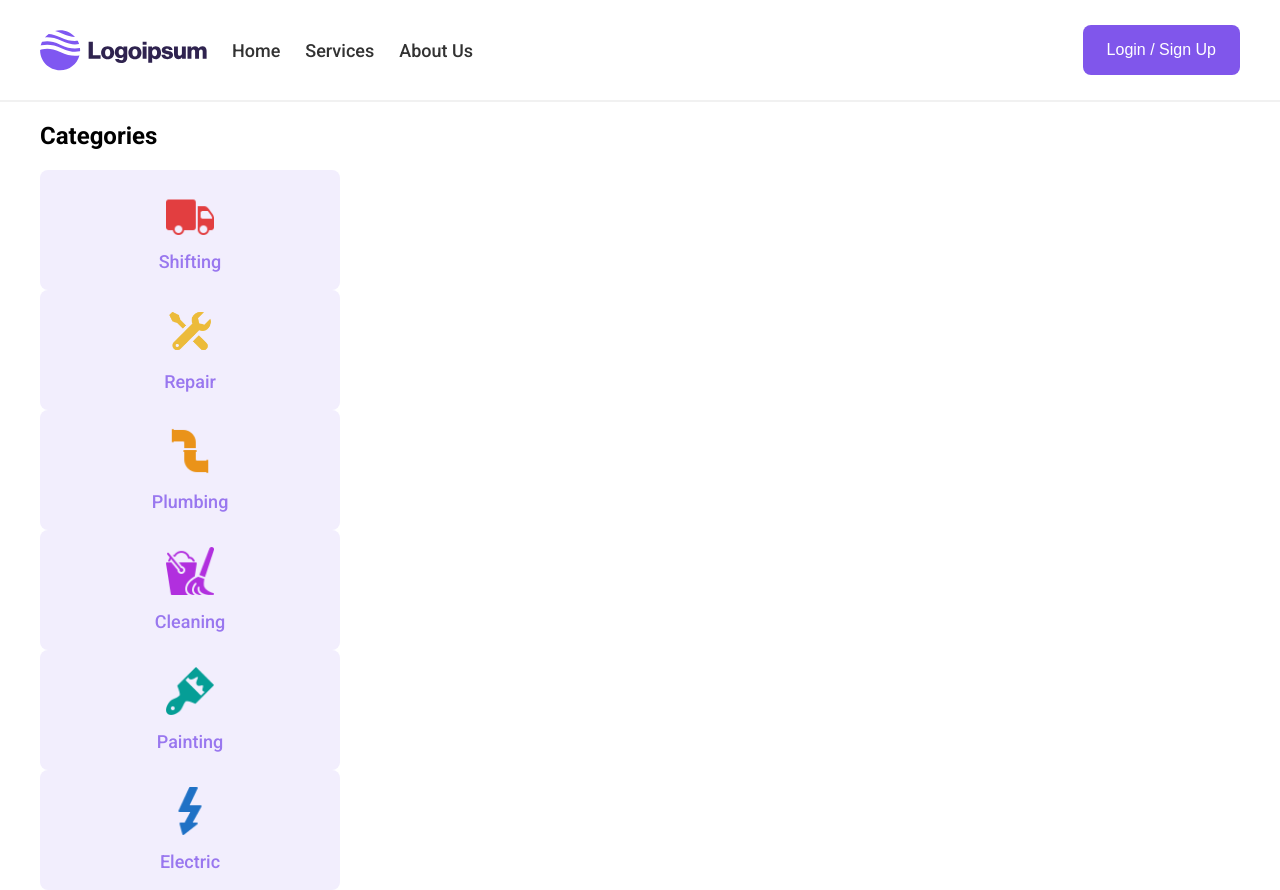
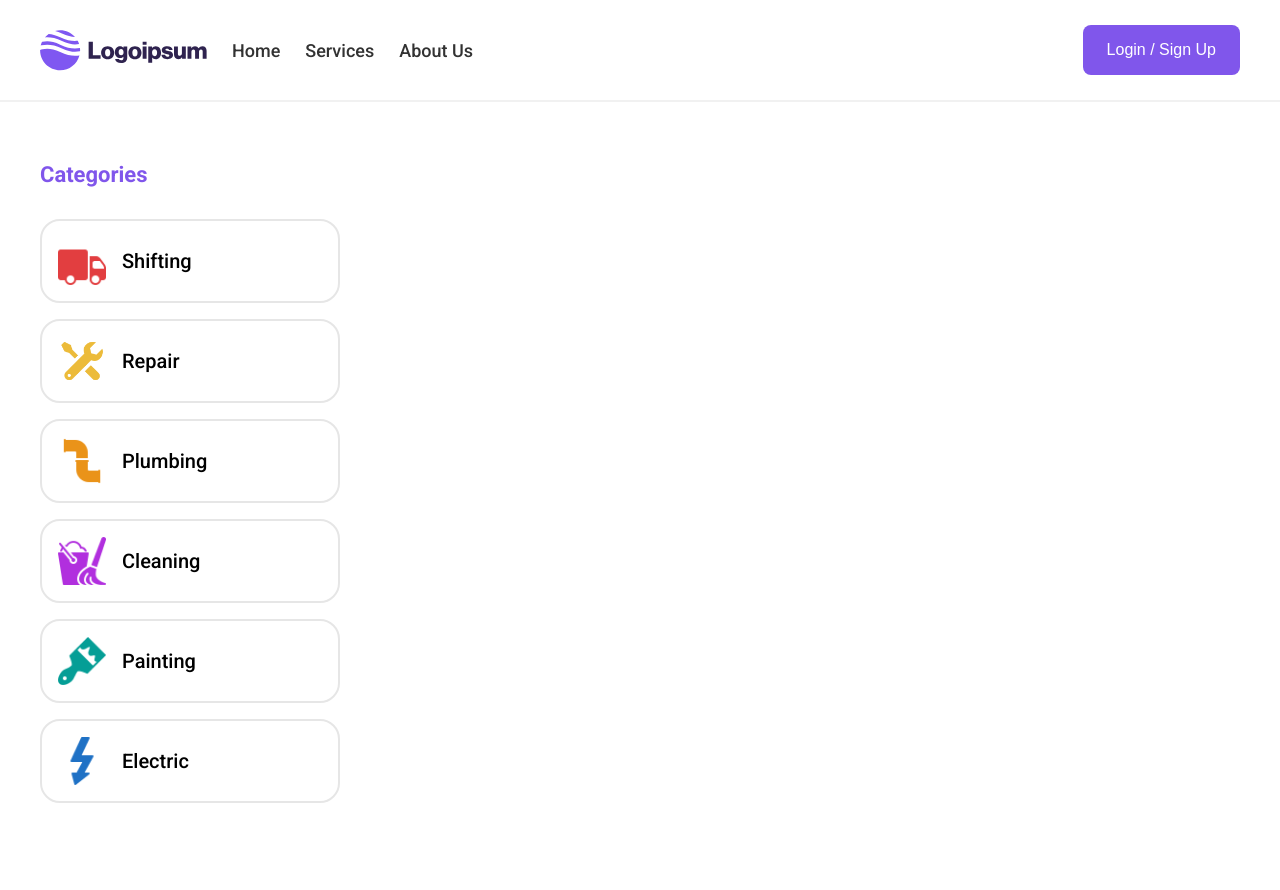
Before and after one commit to olgaodc/feac2, a React (Vite) app in the folder logoipsum/: page /search/1 in a window 1280 px wide. After the commit the page ends 863 px from the top, so only its background shows below. Built offline with nearby package versions, Linux system fonts and the light colour scheme.

Commit message:
Service card component updated, search route bug fixed

```diff
--- a/logoipsum/package.json
+++ b/logoipsum/package.json
@@ -10,6 +10,7 @@
     "preview": "vite preview"
   },
   "dependencies": {
+    "clsx": "^2.1.1",
     "prop-types": "^15.8.1",
     "react": "^18.3.1",
     "react-dom": "^18.3.1",
--- a/logoipsum/src/components/navigation/router.jsx
+++ b/logoipsum/src/components/navigation/router.jsx
@@ -14,7 +14,7 @@ export const routes = {
   REGISTER: '/register',
   SEARCH_CATEGORY: {
     path: '/search/:category',
-    url: (category) => `search/${category}`
+    url: (category) => `/search/${category}`
   },
   ERROR: '*',
 }
--- a/logoipsum/src/components/service-card/service-card.jsx
+++ b/logoipsum/src/components/service-card/service-card.jsx
@@ -1,12 +1,28 @@
 import React from 'react';
 import styles from './styles.module.scss';
-import { Link } from 'react-router-dom';
+import { Link, useParams } from 'react-router-dom';
 import { routes } from '../navigation/router';
+import clsx from 'clsx';
 
 const ServiceCard = ({ src, serviceName, cardType}) => {
+  const path = routes.SEARCH_CATEGORY.url(serviceName);
+  const { category } = useParams();
+  const isActive = category === serviceName;
+
   return (
-    <Link className={`${styles.card} ${styles[cardType] || ''}`} to={`${routes.SEARCH_CATEGORY.url(serviceName)}`}>
-      <img className={styles.image} src={src} alt={`${serviceName} icon`} />
+    <Link
+      className={clsx(
+        styles.card,
+        styles[cardType],
+        isActive && styles.active,
+      )}
+      to={path}
+    >
+      <img
+        className={styles.image}
+        src={src}
+        alt={`${serviceName} icon`}
+      />
       <p className={styles.text}>{serviceName}</p>
     </Link>
   )
--- a/logoipsum/src/components/service-card/styles.module.scss
+++ b/logoipsum/src/components/service-card/styles.module.scss
@@ -18,10 +18,6 @@
     color: #8056eb;
   }
 
-  &.wide {
-    width: 300px;
-  }
-
   .image {
     height: 48px;
   }
@@ -32,4 +28,37 @@
     font-weight: 500;
     text-transform: capitalize;
   }
+
+  &.wide {
+    color: #000;
+    border: 2px solid #e6e6e6;
+    background-color: #fff;
+    border-radius: 20px;
+    width: 300px;
+    flex-direction: row;
+    align-items: center;
+    justify-content: flex-start;
+    height: unset;
+
+    .image {
+      height: 48px;
+    }
+
+    .text {
+      font-size: 20px;
+      font-weight: 500;
+    }
+
+    &:hover {
+      background-color: #f2eefd;
+      border-color: #beaaf5;
+      color: #8056eb;
+    }
+  }
+
+  &.active {
+    background-color: #f2eefd;
+    border-color: #beaaf5;
+    color: #8056eb;
+  }
 }
--- a/logoipsum/src/components/sidebar/sidebar.jsx
+++ b/logoipsum/src/components/sidebar/sidebar.jsx
@@ -7,7 +7,7 @@ import ServiceCard from '../service-card/service-card';
 const Sidebar = () => {
   return (
     <aside className={styles.sidebarWrapper}>
-      <h2>Categories</h2>
+      <h2 className={styles.title}>Categories</h2>
       <div className={styles.sidebar}>
         {servicesData.length > 0 ? servicesData.map(service =>
           <ServiceCard
--- a/logoipsum/src/components/sidebar/styles.module.scss
+++ b/logoipsum/src/components/sidebar/styles.module.scss
@@ -1,3 +1,11 @@
-// .sidebar {
+.title {
+  margin: 0 0 32px;
+  font-size: 22px;
+  color: #8056eb;
+}
 
-// }
+.sidebar {
+  display: flex;
+  flex-direction: column;
+  gap: 16px;
+}
--- a/logoipsum/src/pages/search/search.jsx
+++ b/logoipsum/src/pages/search/search.jsx
@@ -1,4 +1,5 @@
 import React from 'react';
+import styles from './styles.module.scss';
 import Navbar from '../../components/navbar/navbar';
 import Container from '../../components/container/container';
 import Sidebar from '../../components/sidebar/sidebar';
@@ -11,7 +12,7 @@ const SearchPage = () => {
     <>
       <Navbar />
       <Container>
-        <div>
+        <div className={styles.content}>
           <Sidebar />
         </div>
       </Container>
--- /dev/null
+++ b/logoipsum/src/pages/search/styles.module.scss
@@ -0,0 +1,3 @@
+.content {
+  padding: 60px 0;
+}
```
Also changed, not shown: 1 other file (tests, documents, lock files or other folders).
